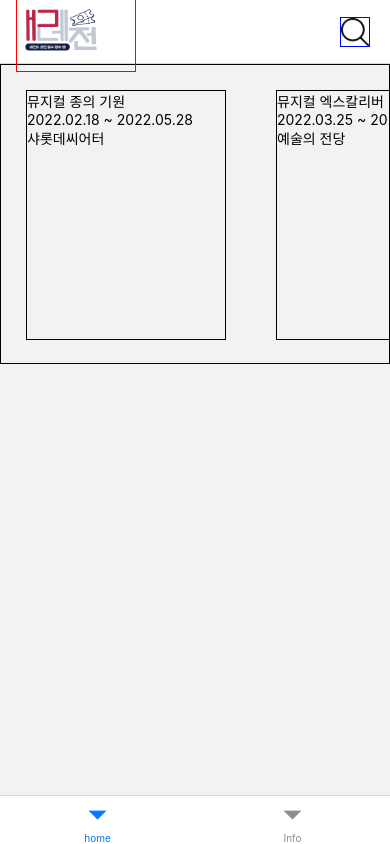
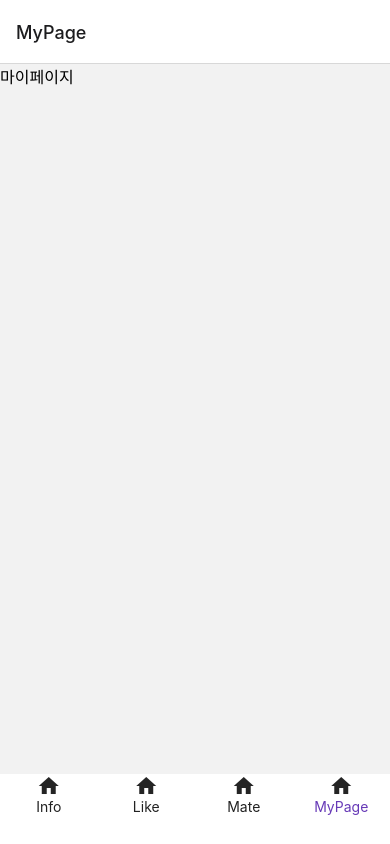
Before and after one commit to jypark8806/retail, a React Native app: screen /MyPage in a window 390 px wide. Built offline with nearby package versions, Linux system fonts and the light colour scheme.

Commit message:
BottomTab, mainlist 추가

```diff
--- a/package.json
+++ b/package.json
@@ -19,6 +19,8 @@
     "@react-navigation/native": "^6.1.2",
     "@react-navigation/stack": "^6.3.11",
     "@reduxjs/toolkit": "^1.8.5",
+    "@rneui/base": "^4.0.0-rc.7",
+    "@rneui/themed": "^4.0.0-rc.7",
     "axios": "^0.27.2",
     "crypto-js": "^4.1.1",
     "react": "18.1.0",
--- /dev/null
+++ b/src/components/list/MainList.tsx
@@ -0,0 +1,21 @@
+import {Icon} from '@rneui/themed';
+import React from 'react';
+import {TouchableOpacity} from 'react-native-gesture-handler';
+
+interface MainListProps {
+  dataList: any[];
+}
+const MainList = (props: MainListProps) => {
+  return (
+    <>
+      <TouchableOpacity>
+        <Icon name="chevron-left" />
+      </TouchableOpacity>
+      <TouchableOpacity>
+        <Icon name="chevron-right" />
+      </TouchableOpacity>
+    </>
+  );
+};
+
+export default MainList;
--- /dev/null
+++ b/src/components/list/index.tsx
@@ -0,0 +1,3 @@
+import MainList from 'components/list/MainList';
+
+export {MainList};
--- a/src/components/mate/index.tsx
+++ b/src/components/mate/index.tsx
@@ -11,6 +11,5 @@ export function Mate(){
         <View>
             <Text>공연메이트</Text>
         </View>
-
     )
 }
--- a/src/components/mypage/index.tsx
+++ b/src/components/mypage/index.tsx
@@ -3,10 +3,13 @@
 /* eslint-disable keyword-spacing */
 
 import React from 'react';
+import { View } from 'react-native';
 import { Text } from 'react-native-svg';
 
 export function MyPage(){
     return(
-        <Text>마이페이지</Text>
+        <View>
+            <Text>마이페이지</Text>
+        </View>
     )
 }
--- a/src/screens/BottomTab.tsx
+++ b/src/screens/BottomTab.tsx
@@ -10,11 +10,71 @@ import {Mate} from '../components/mate';
 import {home} from './home';
 import Logo from 'components/logo';
 import {SearchButton} from 'components/button';
+import { Text, TouchableOpacity, View } from 'react-native';
+import {Icon} from '@rneui/themed';
+
+const BottomTabBar = ({state, descriptors, navigation}: any) => {
+  return (
+    <View style={{ flexDirection: 'row', height: 70}}>
+      {state.routes.map((route: any, index: any) => {
+        if(route.name !== 'home'){
+          const { options } = descriptors[route.key];
+          const label =
+            options.tabBarLabel !== undefined
+              ? options.tabBarLabel
+              : options.title !== undefined
+              ? options.title
+              : route.name;
+
+          const isFocused = state.index === index;
+
+          const onPress = () => {
+            const event = navigation.emit({
+              type: 'tabPress',
+              target: route.key,
+              canPreventDefault: true,
+            });
+
+            if (!isFocused && !event.defaultPrevented) {
+              // The `merge: true` option makes sure that the params inside the tab screen are preserved
+              navigation.navigate({ name: route.name, merge: true });
+            }
+          };
+
+          const onLongPress = () => {
+            navigation.emit({
+              type: 'tabLongPress',
+              target: route.key,
+            });
+          };
+
+          return (
+            <TouchableOpacity
+              key={index}
+              accessibilityRole="button"
+              accessibilityState={isFocused ? { selected: true } : {}}
+              accessibilityLabel={options.tabBarAccessibilityLabel}
+              testID={options.tabBarTestID}
+              onPress={onPress}
+              onLongPress={onLongPress}
+              style={{ flex: 1}}
+            >
+              <Icon name="home" />
+              <Text style={{ textAlign: 'center', color: isFocused ? '#673ab7' : '#222' }}>
+                {label}
+              </Text>
+            </TouchableOpacity>
+          );
+        }
+      })}
+    </View>
+  );
+}
 
 const BottomTab = createBottomTabNavigator();
 function BottomTabNavigator() {
   return (
-    <BottomTab.Navigator initialRouteName="">
+    <BottomTab.Navigator initialRouteName="" tabBar={(props: any) => <BottomTabBar {...props} />}>
       <BottomTab.Screen
         name="home"
         component={home}
@@ -31,9 +91,9 @@ function BottomTabNavigator() {
         <Image/>
       </TouchableOpacity>}} }*/
       />
-      {/* <BottomTab.Screen name="Like" component={Like} /> */}
-      {/* <BottomTab.Screen name="Mate" component={Mate} /> */}
-      {/* <BottomTab.Screen name="MyPage" component={MyPage} /> */}
+      <BottomTab.Screen name="Like" component={Like} />
+      <BottomTab.Screen name="Mate" component={Mate} />
+      <BottomTab.Screen name="MyPage" component={MyPage} />
     </BottomTab.Navigator>
   );
 }
--- a/src/screens/home/index.tsx
+++ b/src/screens/home/index.tsx
@@ -1,12 +1,24 @@
 /* eslint-disable prettier/prettier */
 import React from 'react';
-import {Text, View} from "react-native";
-import CommonFlatList from '../../components/CommonFlatList';
+import {ScrollView, Text, View} from "react-native";
+import CommonFlatList from 'components/CommonFlatList';
+import { MainList } from 'components/list';
+
+const tempMainDataList = [
+    {name: 'test1'},
+    {name: 'test2'},
+    {name: 'test3'},
+    {name: 'test4'},
+    {name: 'test5'},
+];
 
 export const home = (props: any) => {
     return (
         <View style={{flex: 1}}>
             {/* main */}
+            <View style={{width: '100%', height: 250, backgroundColor: '#fff'}}>
+                <MainList dataList={tempMainDataList} />
+            </View>
             {/* 진행공연 */}
             <CommonFlatList />
             {/* 예정공연 */}
```
Also changed, not shown: 1 other file (tests, documents, lock files or other folders).
